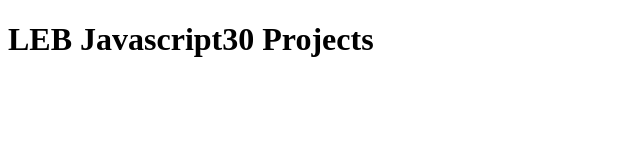
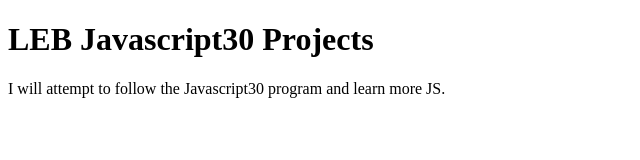
Before and after one commit to BlueLB84/LEBjavaScript30, a plain HTML site: page js30projects/index.html in a window 1280 px wide. Shown: the whole page, without its empty margins (0-640 px from the left). Drawn offline with Linux system fonts and the light colour scheme.

Commit message:
small change to content

```diff
--- a/js30projects/index.html
+++ b/js30projects/index.html
@@ -7,5 +7,6 @@
   <body>
 
     <h1>LEB Javascript30 Projects</h1>
+    <p>I will attempt to follow the Javascript30 program and learn more JS.</p>
   </body>
 </html>
```
